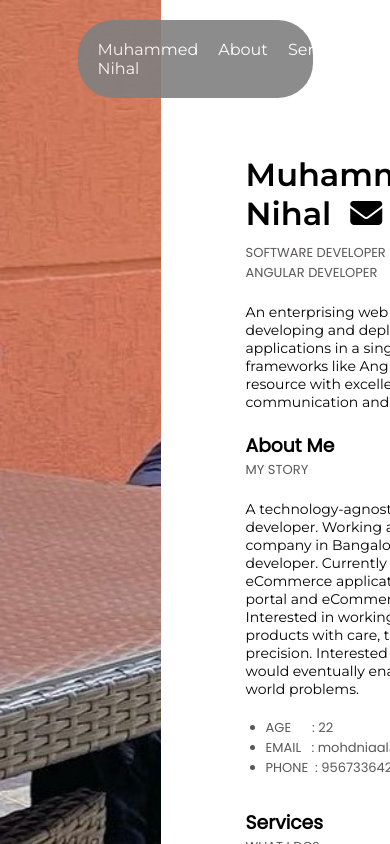
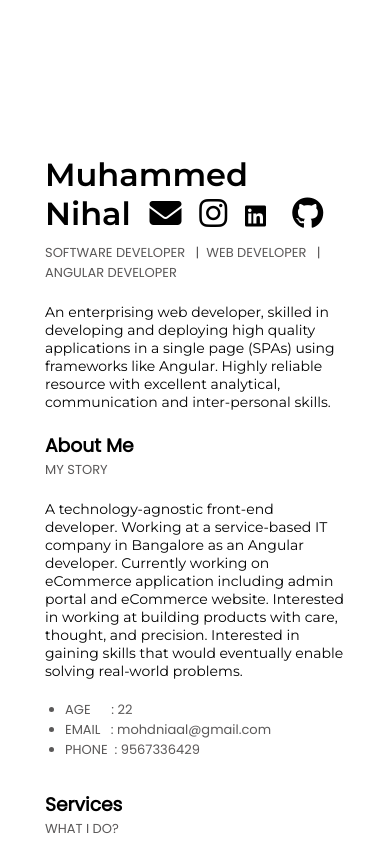
Before and after one commit to mohdniaal/nihal-website, an Angular app: page / in a window 390 px wide. Built offline with nearby package versions, Linux system fonts and the light colour scheme; a web font is replaced by a local one.

Commit message:
Page Responsive

```diff
--- a/src/app/homepage/homepage.component.css
+++ b/src/app/homepage/homepage.component.css
@@ -10,6 +10,7 @@
   left: 0;
   width: 100%;
   z-index: 100;
+  cursor: pointer;
 }
 
 .navbar-content {
@@ -347,18 +348,36 @@
   .progress-bar {
     width: 80%;
   }
-
 }
 
-@media screen and (max-width: 1000px) {
+@media screen and (max-width: 1024px) {
   .navbar-content {
-    /* position: fixed;
-    top: 20px;
-    width: 50px;*/
     width: 50%;
     left: 0;
     position: relative;
+  }
+}
 
+@media screen and (max-width:800px) {
+  .left {
+    display: none;
+  }
+  .r-container{
+    /* display: flex; */
+    margin: 0 20px;
+  }
+.blog-item{
+  /* display: block; */
+  /* width: fit-content; */
+}
+
+  .navbar{
+    display: none;
+  }
+}
+@media screen and (max-width:350px) {
+  .r-container{
+    margin: 0 10px;
   }
 
 }
--- a/src/app/homepage/homepage.component.html
+++ b/src/app/homepage/homepage.component.html
@@ -3,9 +3,9 @@
     <div class="navbar-content">
       <div class="navbtn">Muhammed Nihal</div>
 
-      <div class="navbtn">About</div>
-      <div class="navbtn">Service</div>
-      <div class="navbtn">Resume</div>
+      <div class="navbtn" onclick="document.getElementById('first').scrollIntoView()"> About</div>
+      <div class="navbtn" onclick="document.getElementById('second').scrollIntoView()">Service</div>
+      <div class="navbtn" onclick="document.getElementById('third').scrollIntoView()">Resume</div>
     </div>
   </div>
   <div class="container">
@@ -29,7 +29,7 @@
           <div class="title subheading">
             SOFTWARE DEVELOPER &nbsp; |&nbsp; WEB DEVELOPER &nbsp; |&nbsp; ANGULAR DEVELOPER
           </div>
-          <div class="summary">
+          <div class="summary" id="first">
             An enterprising web developer, skilled in developing and deploying high
             quality applications in a single page (SPAs) using frameworks like Angular. Highly
             reliable resource with excellent analytical, communication and inter-personal skills.
@@ -51,14 +51,14 @@
           </p>
 
           <ul>
-            <li style="   font-family: 'Poppins', sans-serif;
+            <li id="second" style="   font-family: 'Poppins', sans-serif;
               ">AGE &nbsp;&nbsp;&nbsp;&nbsp; : 22</li>
-            <li style="   font-family: 'Poppins', sans-serif;
+            <li  style="   font-family: 'Poppins', sans-serif;
               ">EMAIL &nbsp; : mohdniaal@gmail.com</li>
-            <li style="   font-family: 'Poppins', sans-serif;
+            <li  style="   font-family: 'Poppins', sans-serif;
               ">PHONE &nbsp;: 9567336429</li>
 
-          </ul>
+          </ul >
 
         </div>
 
@@ -66,7 +66,7 @@
           <h3>
             Services
           </h3>
-          <div class="subheading">
+          <div class="subheading" >
             WHAT I DO?</div>
           <div class="web">
             <h5>
@@ -89,7 +89,7 @@
           </div>
           <div class="photography">
             <h5>
-              <i style="font-size: medium;   color: rgb(90, 88, 88);
+              <i id="third" style="font-size: medium;   color: rgb(90, 88, 88);
                     ;" class="fa fa-camera
             "></i>
               Photography & Video
```
